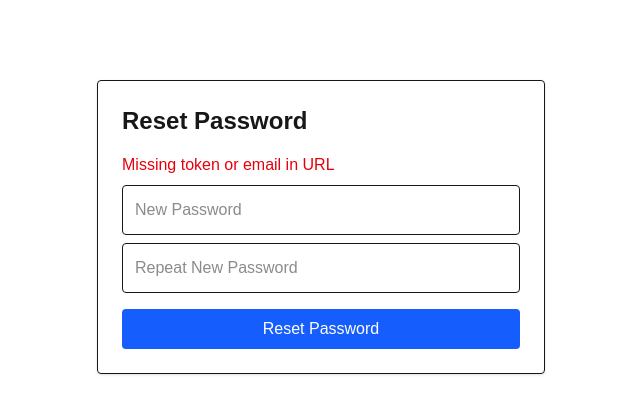
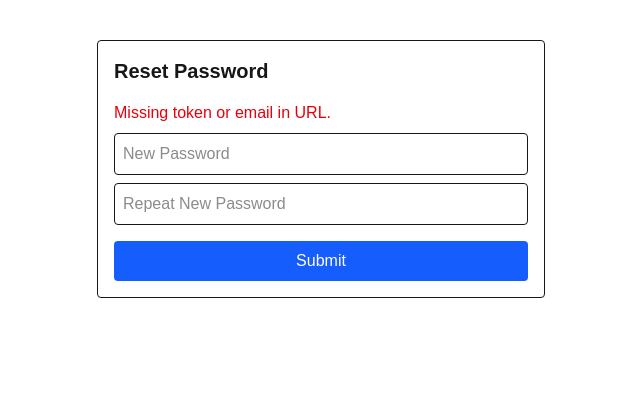
Before and after one commit to deezero7/webapp_for_Unity3dGame_nextjs-, a Next.js app: page /resetPasswordPage in a window 1280 px wide. Shown: the top 414 px of the page, without its empty margins (319-959 px from the left). Built offline with nearby package versions, Linux system fonts and the light colour scheme.

Commit message:
password reset Fixed

```diff
--- a/src/app/forgotPasswordPage/page.tsx
+++ b/src/app/forgotPasswordPage/page.tsx
@@ -25,7 +25,7 @@ export default function ForgotPasswordPage() {
 
       const data = await res.json();
       setMessage(data.message || "Email sent successfully!");
-    } catch (err) {
+    } catch {
       setMessage("Something went wrong. Please try again later.");
     }
 
--- /dev/null
+++ b/src/app/resetPasswordPage/ResetPasswordClient.tsx
@@ -0,0 +1,95 @@
+"use client";
+
+import { useSearchParams, useRouter } from "next/navigation";
+import { useEffect, useState } from "react";
+
+export default function ResetPasswordClient() {
+  const searchParams = useSearchParams();
+  const router = useRouter();
+
+  const [email, setEmail] = useState("");
+  const [token, setToken] = useState("");
+  const [newPassword, setNewPassword] = useState("");
+  const [repeatPassword, setRepeatPassword] = useState("");
+  const [message, setMessage] = useState("");
+  const [error, setError] = useState("");
+  const [resetSuccess, setResetSuccess] = useState(false);
+
+  useEffect(() => {
+    const tokenFromUrl = searchParams.get("token");
+    const emailFromUrl = searchParams.get("email");
+    if (tokenFromUrl && emailFromUrl) {
+      setToken(tokenFromUrl);
+      setEmail(emailFromUrl);
+    } else {
+      setError("Missing token or email in URL.");
+    }
+  }, [searchParams]);
+
+  useEffect(() => {
+    if (resetSuccess) {
+      const timeout = setTimeout(() => {
+        router.push("/login");
+      }, 2000);
+      return () => clearTimeout(timeout);
+    }
+  }, [resetSuccess, router]);
+
+  const handleReset = async () => {
+    if (newPassword !== repeatPassword) {
+      setError("Passwords do not match");
+      return;
+    }
+
+    try {
+      const res = await fetch(
+        "https://nodejs-server-for-unity3dgame-login-5vxc.onrender.com/u3d/resetPassword",
+        {
+          method: "POST",
+          headers: {
+            "Content-Type": "application/json",
+          },
+          body: JSON.stringify({ email, token, newPassword }),
+        }
+      );
+
+      const data = await res.json();
+      if (data.code === 0) {
+        setMessage("Password reset successful!");
+        setResetSuccess(true);
+      } else {
+        setError(data.message || "Reset failed.");
+      }
+    } catch (err) {
+      setError("Something went wrong");
+    }
+  };
+
+  return (
+    <div className="max-w-md mx-auto mt-10 p-4 border rounded">
+      <h1 className="text-xl font-semibold mb-4">Reset Password</h1>
+      {message && <p className="text-green-600 mb-2">{message}</p>}
+      {error && <p className="text-red-600 mb-2">{error}</p>}
+      <input
+        type="password"
+        placeholder="New Password"
+        value={newPassword}
+        onChange={(e) => setNewPassword(e.target.value)}
+        className="w-full p-2 mb-2 border rounded"
+      />
+      <input
+        type="password"
+        placeholder="Repeat New Password"
+        value={repeatPassword}
+        onChange={(e) => setRepeatPassword(e.target.value)}
+        className="w-full p-2 mb-4 border rounded"
+      />
+      <button
+        onClick={handleReset}
+        className="w-full bg-blue-600 text-white py-2 rounded hover:bg-blue-700"
+      >
+        Submit
+      </button>
+    </div>
+  );
+}
--- a/src/app/resetPasswordPage/page.tsx
+++ b/src/app/resetPasswordPage/page.tsx
@@ -1,120 +1,10 @@
-"use client";
+import { Suspense } from "react";
+import ResetPasswordClient from "./ResetPasswordClient";
 
-import { useSearchParams, useRouter } from "next/navigation";
-import { useState, useEffect } from "react";
-
-const PASSWORD_REGEX = new RegExp(
-  "^(?=.*[A-Z])(?=.*[a-z])(?=.*\\d)(?=.*[@$!%*?&])[A-Za-z\\d@$!%*?&]{6,25}$"
-);
-
-export default function ResetPasswordPage() {
-  const searchParams = useSearchParams();
-  const router = useRouter();
-
-  const [token, setToken] = useState<string | null>(null);
-  const [email, setEmail] = useState<string | null>(null);
-  const [newPassword, setNewPassword] = useState("");
-  const [confirmPassword, setConfirmPassword] = useState("");
-  const [message, setMessage] = useState("");
-  const [error, setError] = useState("");
-
-  const [passwordValid, setPasswordValid] = useState(true);
-
-  useEffect(() => {
-    const t = searchParams.get("token");
-    const e = searchParams.get("email");
-
-    if (t && e) {
-      setToken(t);
-      setEmail(e);
-    } else {
-      setError("Missing token or email in URL");
-    }
-  }, [searchParams]);
-
-  useEffect(() => {
-    // live validate as user types
-    if (newPassword) {
-      setPasswordValid(PASSWORD_REGEX.test(newPassword));
-    }
-  }, [newPassword]);
-
-  const handleReset = async () => {
-    setError("");
-    setMessage("");
-
-    if (!token || !email || !newPassword || !confirmPassword) {
-      setError("All fields are required");
-      return;
-    }
-
-    if (!PASSWORD_REGEX.test(newPassword)) {
-      setError("Password doesn't meet strength requirements.");
-      return;
-    }
-
-    if (newPassword !== confirmPassword) {
-      setError("Passwords do not match");
-      return;
-    }
-
-    try {
-      const res = await fetch(
-        "https://nodejs-server-for-unity3dgame-login-5vxc.onrender.com/u3d/resetPassword",
-        {
-          method: "POST",
-          headers: { "Content-Type": "application/json" },
-          body: JSON.stringify({ token, email, newPassword }),
-        }
-      );
-
-      const data = await res.json();
-      if (data.code === 0) {
-        setMessage("Password reset successful! Redirecting...");
-        setTimeout(() => router.push("/login"), 2000);
-      } else {
-        setError(data.message || "Reset failed.");
-      }
-    } catch (err) {
-      setError("Something went wrong. Please try again.");
-    }
-  };
-
+export default function Page() {
   return (
-    <div className="p-6 max-w-md mx-auto mt-20 border rounded shadow">
-      <h1 className="text-2xl font-semibold mb-4">Reset Password</h1>
-
-      {error && <p className="text-red-600 mb-2">{error}</p>}
-      {message && <p className="text-green-600 mb-2">{message}</p>}
-
-      <input
-        type="password"
-        placeholder="New Password"
-        value={newPassword}
-        onChange={(e) => setNewPassword(e.target.value)}
-        className="w-full p-3 mb-2 border rounded"
-      />
-      {!passwordValid && newPassword && (
-        <p className="text-sm text-red-500 mb-2">
-          Password must be 6–25 chars and include 1 uppercase, 1 lowercase, 1
-          number, and 1 special character (@$!%*?&).
-        </p>
-      )}
-
-      <input
-        type="password"
-        placeholder="Repeat New Password"
-        value={confirmPassword}
-        onChange={(e) => setConfirmPassword(e.target.value)}
-        className="w-full p-3 mb-4 border rounded"
-      />
-
-      <button
-        onClick={handleReset}
-        className="w-full bg-blue-600 text-white py-2 rounded hover:bg-blue-700"
-      >
-        Reset Password
-      </button>
-    </div>
+    <Suspense fallback={<div>Loading...</div>}>
+      <ResetPasswordClient />
+    </Suspense>
   );
 }
```
